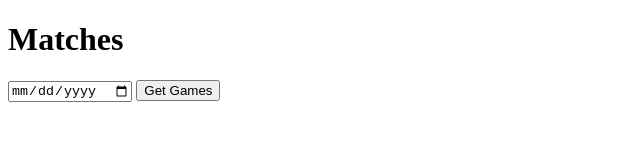
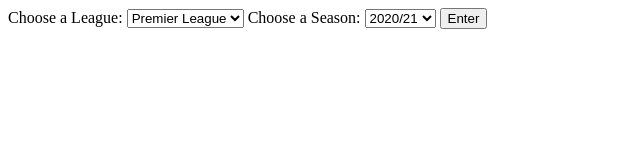
Before and after one commit to tmcode7/Fun-with-APIs, a plain HTML site: page Project 1/index.html in a window 1280 px wide. Shown: the whole page, without its empty margins (0-640 px from the left). Drawn offline with Linux system fonts and the light colour scheme.

Commit message:
made html for league and season selectors

```diff
--- a/Project 1/index.html
+++ b/Project 1/index.html
@@ -8,9 +8,26 @@
     <link rel="stylesheet" href="style.css">
 </head>
 <body>
-    <h1>Matches</h1>
-    <input type="date" name="" value="">
-    <button type="button" name="button">Get Games</button>
+    <section class = 'leagueSelect'>
+        <label for="leagues">Choose a League:</label>
+        <select name="leaguesEurope" id="leagues">
+            <option value="premierLeague">Premier League</option>
+              <option value="laLiga">La Liga</option>
+            <option value="serieA">Serie A</option>
+            <option value="bundesliga">Bundesliga</option>
+            <option value="ligueUn">Ligue 1</option>
+            <option value="eredivisie">Eredivisie</option>
+        </select>
+
+        <label for="seasons">Choose a Season:</label>
+        <select name="leagueSeasons" id="seasons">
+            <option value="2021">2020/21</option>
+            <option value="2020">2019/20</option>
+            <option value="2019">2018/19</option>
+            <option value="2018">2017/18</option>
+        </select>
+        <button type="button" name="button">Enter</button>
+    </section>
 
     <section>
 
```
